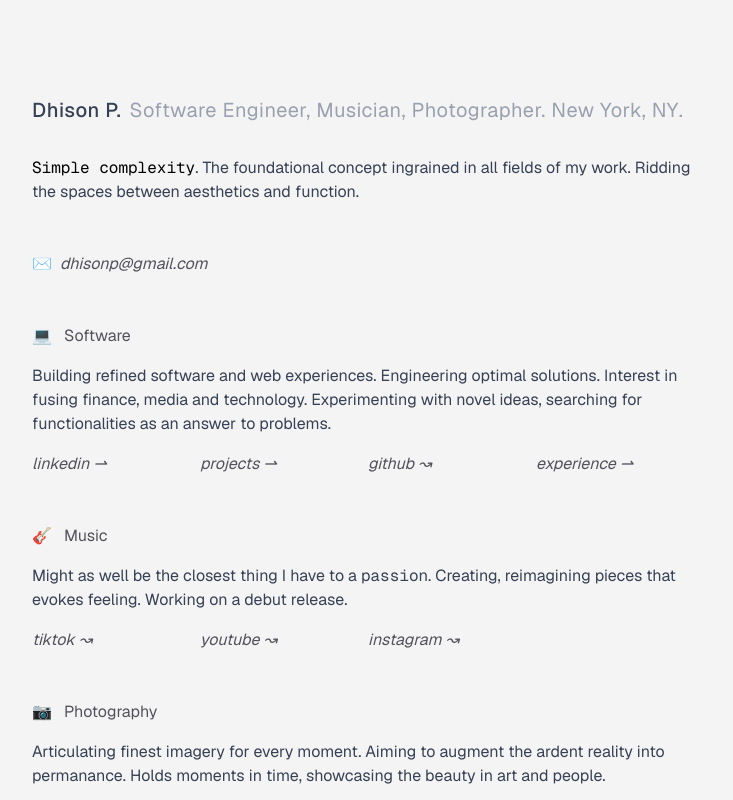
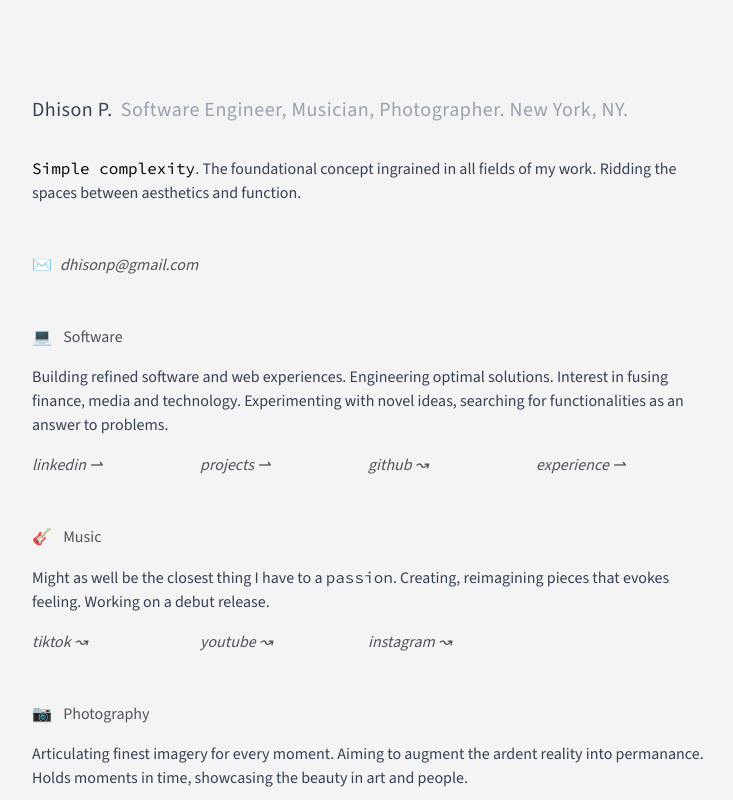
Before and after one commit to dhisonp/page, a Next.js app: page / in a window 1280 px wide. Shown: the top 800 px of the page, without its empty margins (272-1005 px from the left). Built offline with nearby package versions, Linux system fonts and the light colour scheme.

Commit message:
feat: update font to source family

```diff
--- a/src/app/layout.tsx
+++ b/src/app/layout.tsx
@@ -1,14 +1,14 @@
 import './styles/globals.css';
 import type { Metadata } from 'next';
-import { Geist, Geist_Mono } from 'next/font/google';
+import { Source_Sans_3, Source_Code_Pro } from 'next/font/google';
 
-const geist = Geist({
-  variable: '--font-geist',
+const sans = Source_Sans_3({
+  variable: '--font-source-sans-3',
   subsets: ['latin'],
 });
 
-const geistMono = Geist_Mono({
-  variable: '--font-geist-mono',
+const mono = Source_Code_Pro({
+  variable: '--font-source-code-pro',
   subsets: ['latin'],
 });
 
@@ -19,7 +19,7 @@ export const metadata: Metadata = {
 
 export default function RootLayout({ children }: { children: React.ReactNode }) {
   return (
-    <html lang="en" className={`${geist.variable} ${geistMono.variable} antialiased`}>
+    <html lang="en" className={`${sans.variable} ${mono.variable} antialiased`}>
       <body>{children}</body>
     </html>
   );
--- a/src/app/styles/globals.css
+++ b/src/app/styles/globals.css
@@ -2,8 +2,8 @@
 
 @theme inline {
     /* TODO: Add background color(s) here instead. */
-    --font-sans: var(--font-geist);
-    --font-mono: var(--font-geist-mono);
+    --font-sans: var(--font-source-sans-3);
+    --font-mono: var(--font-source-code-pro);
 }
 
 /*
```
